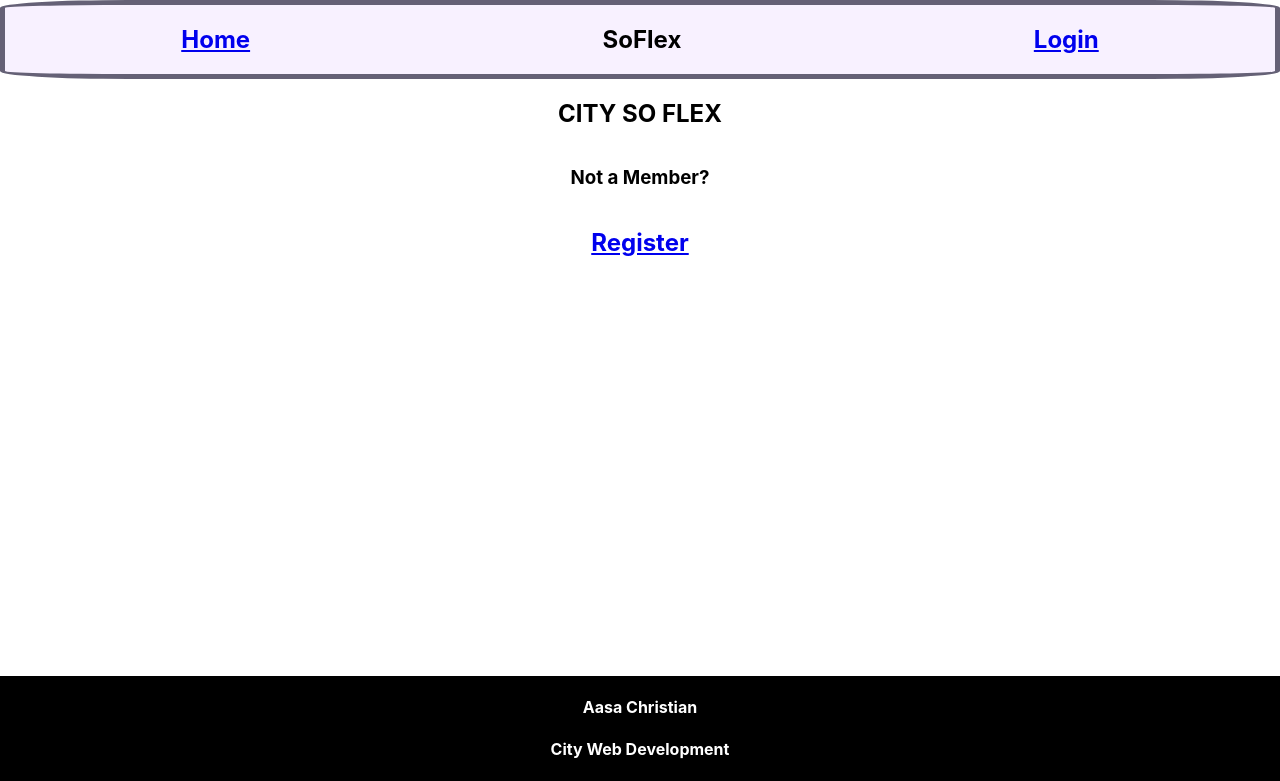
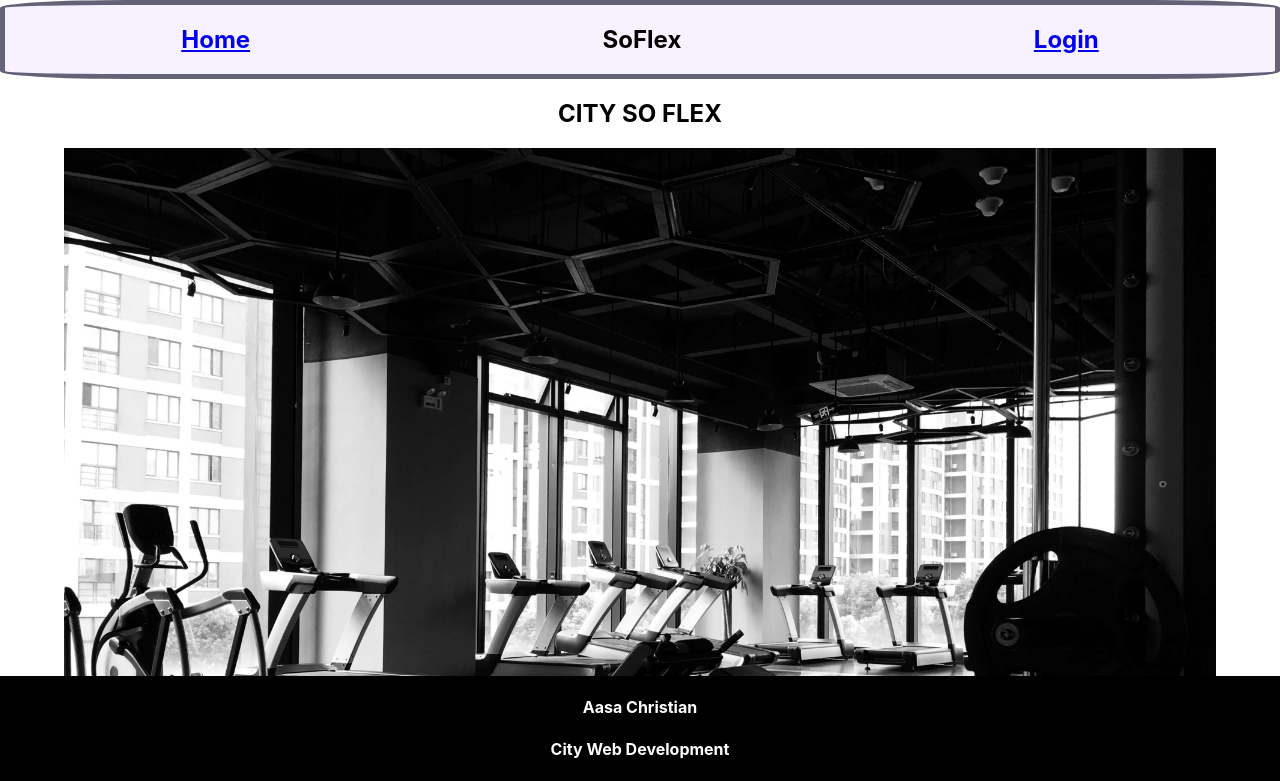
Before and after one commit to AasaChristian/soflex-web, a React (Create React App) app: page / in a window 1280 px wide. Shown: the top 781 px of the page. Built offline with nearby package versions, Linux system fonts and the light colour scheme.

Commit message:
changed landing img height to 50px

```diff
--- a/src/components/Landing.js
+++ b/src/components/Landing.js
@@ -12,10 +12,10 @@ function Landing() {
            <h1>CITY SO FLEX</h1>
        </div>
 
-       <div >
+       <div display={{height: "50px"}}>
        <NavLink to={"/login"} style={{display: "flex", justifyContent: "center"}}>
 
-       {/* <img src={Logo} alt="picture of weight room"  width="90%" height="40%"/> */}
+       <img src={Logo} alt="picture of weight room"  width="90%" height="40%"/>
 
        </NavLink>
 
```
